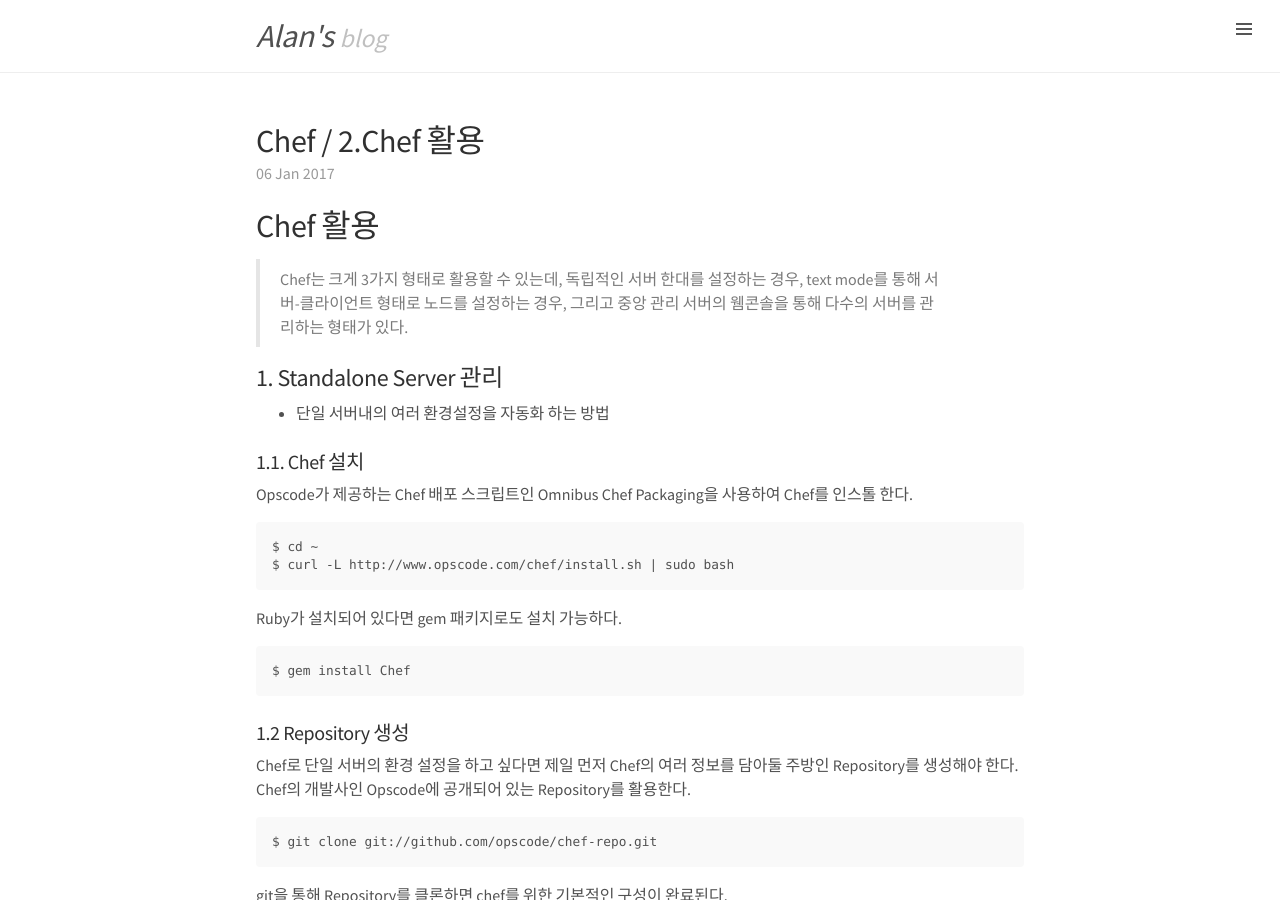
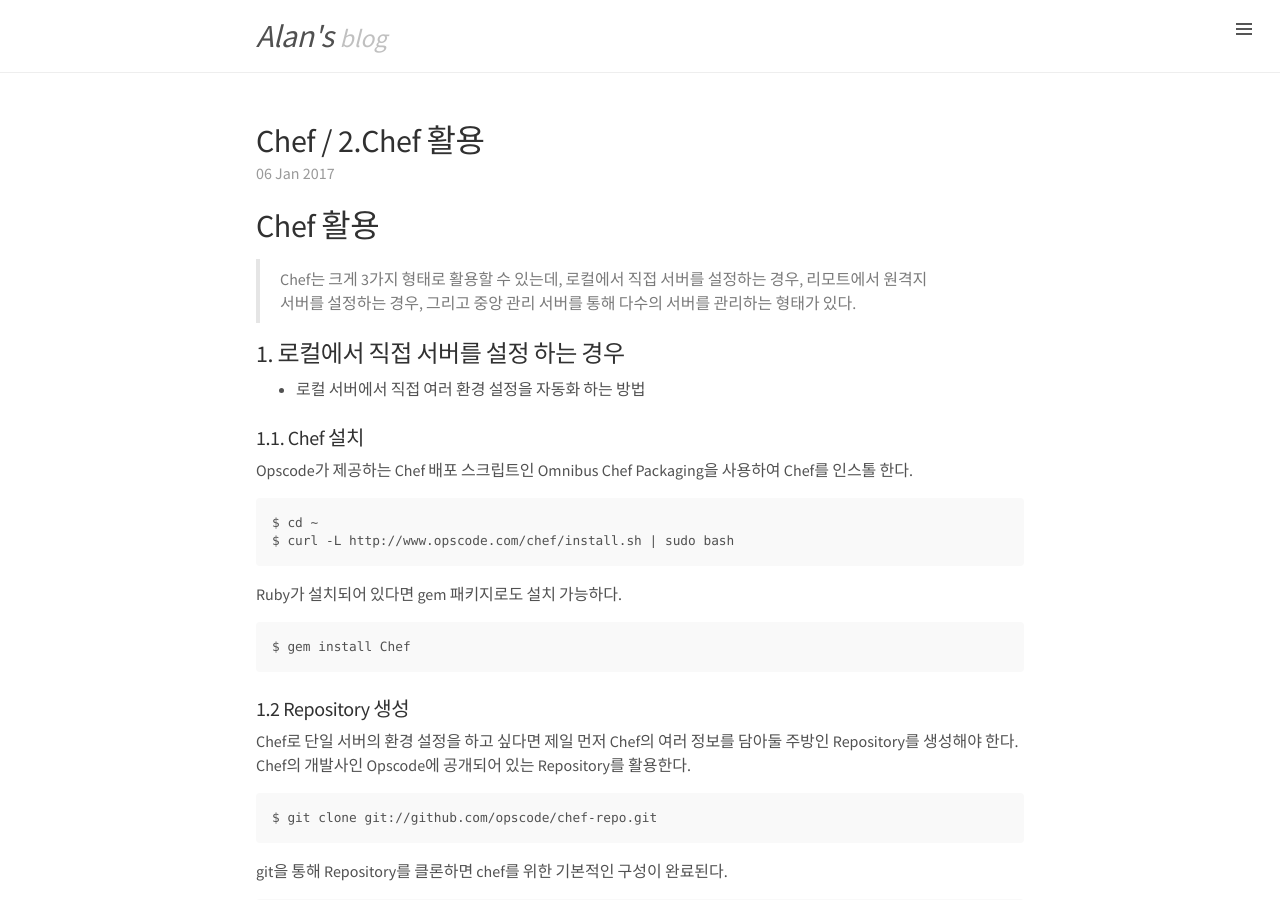
Before and after one commit to AlanSSKim/alansskim.github.io, a Jekyll site: the page built from _posts/DevOps/Chef/2017-01-06-chef02.md, in a window 1280 px wide and 900 px high. Built offline with Jekyll 4.4.1, drawn with Linux system fonts in a browser that asks for light colours; Markdown is read by kramdown in place of the engine named in the settings; comment, search, counter and statistics services are not loaded; some of the changed text lies outside the part shown.

Commit message:
2016-01-06 posting2

```diff
--- a/_posts/DevOps/Chef/2017-01-06-chef02.md
+++ b/_posts/DevOps/Chef/2017-01-06-chef02.md
@@ -7,10 +7,10 @@ comments: true
 ---
 
 # Chef 활용
-> Chef는 크게 3가지 형태로 활용할 수 있는데, 독립적인 서버 한대를 설정하는 경우, text mode를 통해 서버-클라이언트 형태로 노드를 설정하는 경우, 그리고 중앙 관리 서버의 웸콘솔을 통해 다수의 서버를 관리하는 형태가 있다.
+> Chef는 크게 3가지 형태로 활용할 수 있는데, 로컬에서 직접 서버를 설정하는 경우, 리모트에서 원격지 서버를 설정하는 경우, 그리고 중앙 관리 서버를 통해 다수의 서버를 관리하는 형태가 있다.
 
-## 1. Standalone Server 관리
-* 단일 서버내의 여러 환경설정을 자동화 하는 방법
+## 1. 로컬에서 직접 서버를 설정 하는 경우
+* 로컬 서버에서 직접 여러 환경 설정을 자동화 하는 방법
 
 ### 1.1. Chef 설치
 
@@ -378,3 +378,11 @@ Website Administrator
 2. chef-solo는 nginx cookbook을 찾아서 recipe를 수행 (./chef-repo/cookbooks/nginx/recipe/defaut.rb)
 3. recipe 내의 resoure 대로 package를 인스톨 하고 template이 배포될 Path를 지정
 4. nginx 설치 후 template(cookbooks/nginx/templates/default/nginx.conf.erb) 파일이 지정된 Path로 복사되며, 이때 template내의 변수에 json 파일에 지정된 값으로 치환된다.
+
+## 2. 원격지 서버를 설정 하는 경우
+* Chef에서 제공하는 툴을 활용해 Remote에서 원격지 서버를 설정 할 수 있다.
+
+### 2.1. Knife-solo
+![image](https://cloud.githubusercontent.com/assets/17682727/21711180/bc5ce62c-d430-11e6-8d7c-a4155899289a.png)
+
+서버를 원격지에서 chef를 통해 설정하고자 하면 Chef가 제공하는 Knife-solo를 활용한다. Knife-solo는 Knife의 Plug-in으로 원격지 서버에 ssh와 rsync를 통해 로컬의 설정 파일을 rsync를 통해 원격지 서버에 전송한 후 원격지의 Chef-solo를 통해 설정을 제어 할 수 있다.
```
